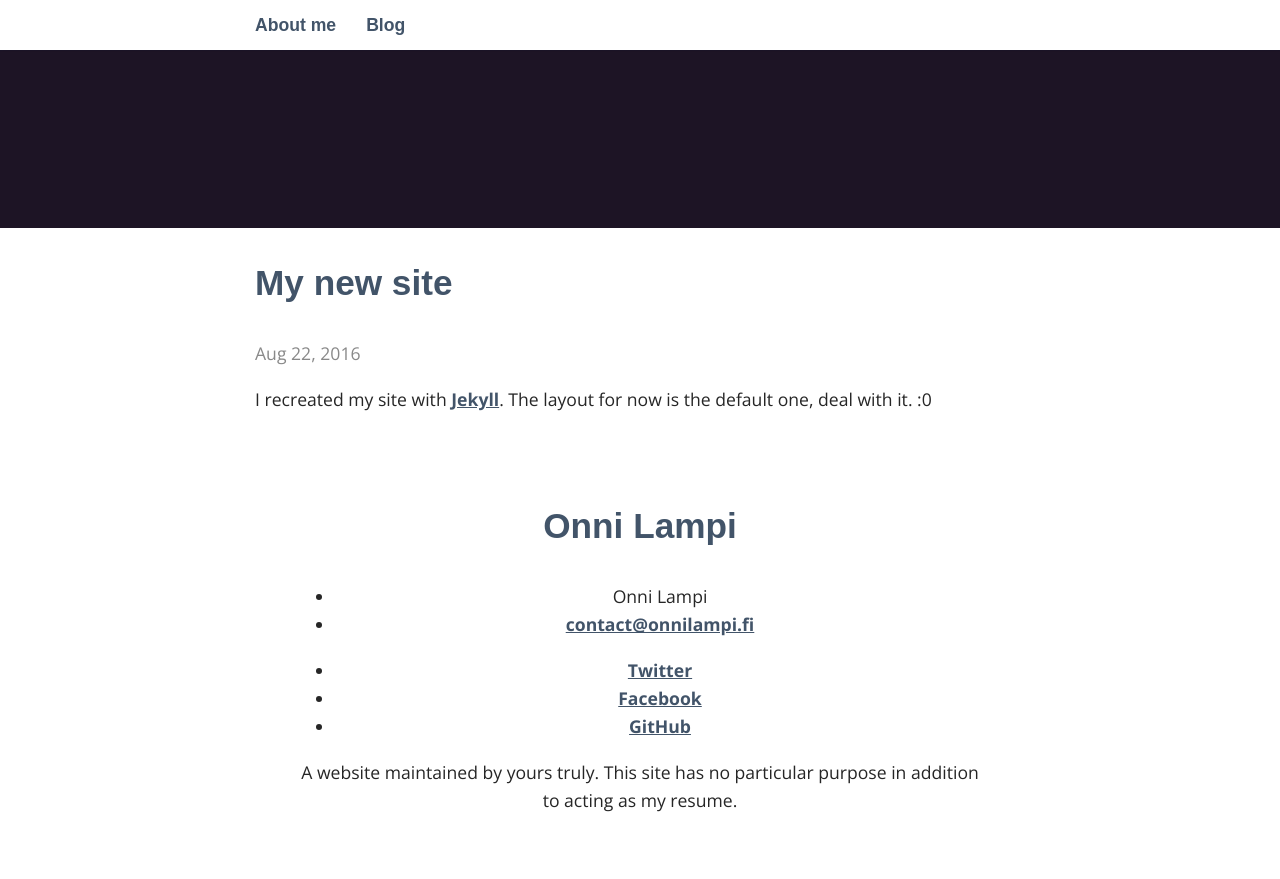
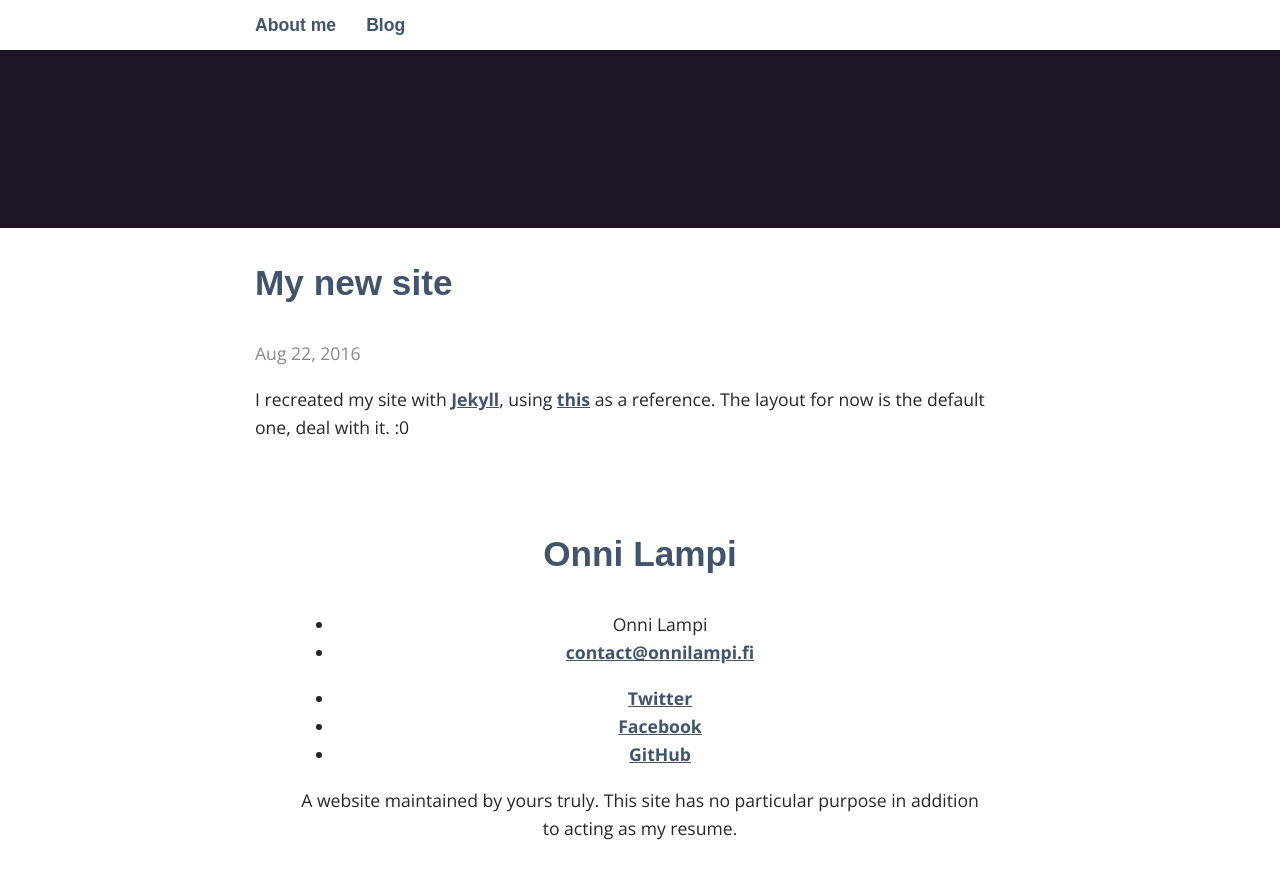
Before and after one commit to veikah/onnilampi.fi, a Jekyll site: the page built from onnilampi.fi/_posts/2016-08-22-my-new-site.markdown, in a window 1280 px wide and 900 px high, scrolled down 272 px. Shown: the top 879 px of the window. Built offline with Jekyll 4.4.1, drawn with Linux system fonts in a browser that asks for light colours; some web fonts are replaced.

Commit message:
template is ready

```diff
--- /dev/null
+++ b/Gemfile
@@ -0,0 +1,2 @@
+gem 'github-pages'
+source 'https://rubygems.org'
--- a/onnilampi.fi/_includes/header.html
+++ b/onnilampi.fi/_includes/header.html
@@ -14,5 +14,5 @@
 </aside>
 
 <header>
-    <h1><a href="pyt2.kyla.fi">{{ site.title }}</a></h1>
+    <h1><a href="http://pyt2.kyla.fi">{{ site.title }}</a></h1>
 </header>
--- a/onnilampi.fi/_posts/2016-08-22-my-new-site.markdown
+++ b/onnilampi.fi/_posts/2016-08-22-my-new-site.markdown
@@ -4,6 +4,7 @@ title:  "My new site"
 date:   2016-08-22 16:47:25 +0300
 categories: jekyll update
 ---
-I recreated my site with [Jekyll][jekyll-site]. The layout for now is the default one, deal with it. :0
+I recreated my site with [Jekyll][jekyll-site], using [this][awesome tutorial] as a reference. The layout for now is the default one, deal with it. :0
 
 [jekyll-site]: https://jekyllrb.com/
+[awesome tutorial]: https://www.taniarascia.com/make-a-static-website-with-jekyll/
```
Also changed, not shown: Gemfile.lock (added), 1 other file.
